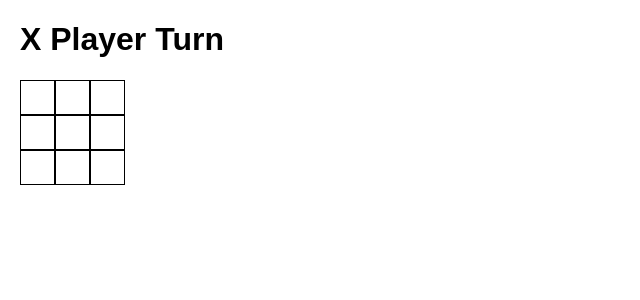
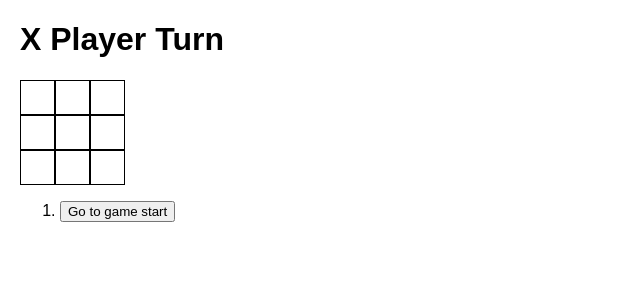
Before and after one commit to MuhRandy/tic-tac-toe-react, a React (Vite) app: page / in a window 1280 px wide. Shown: the top 300 px of the page, without its empty margins (0-640 px from the left). Built offline with nearby package versions, Linux system fonts and the light colour scheme.

Commit message:
lift state up again and make moves history

```diff
--- a/src/App.jsx
+++ b/src/App.jsx
@@ -1,9 +1,9 @@
-import Board from "./components/Board";
+import Game from "./components/Game";
 
 function App() {
   return (
     <>
-      <Board />
+      <Game />
     </>
   );
 }
--- a/src/components/Board.jsx
+++ b/src/components/Board.jsx
@@ -1,18 +1,15 @@
-import { useState } from "react";
+import calculatedWinner from "../functions/calculatedWinner";
 import Square from "./Square";
 
-const Board = () => {
-  const [squares, setSquares] = useState(Array(9).fill(null));
-  const [xTurn, setXTurn] = useState(true);
-
+const Board = ({ xTurn, squares, onPlay }) => {
   const handleClick = (i) => {
     if (squares[i] || calculatedWinner(squares)) return;
 
     const nextSquares = squares.slice();
 
     nextSquares[i] = xTurn ? "X" : "O";
-    setSquares(nextSquares);
-    setXTurn(!xTurn);
+
+    onPlay(nextSquares);
   };
 
   const winner = calculatedWinner(squares);
@@ -43,28 +40,4 @@ const Board = () => {
   );
 };
 
-function calculatedWinner(squares) {
-  // add lines array that fulfill win condition
-  const lines = [
-    [0, 1, 2],
-    [3, 4, 5],
-    [6, 7, 8],
-    [0, 3, 6],
-    [1, 4, 7],
-    [2, 5, 8],
-    [0, 4, 8],
-    [2, 4, 6],
-  ];
-
-  for (let i = 0; i < lines.length; i++) {
-    const [a, b, c] = lines[i];
-
-    if (squares[a] && squares[a] === squares[b] && squares[a] === squares[c]) {
-      return squares[a];
-    }
-  }
-
-  return false;
-}
-
 export default Board;
--- /dev/null
+++ b/src/components/Game.jsx
@@ -0,0 +1,40 @@
+import { useState } from "react";
+import Board from "./Board";
+
+const Game = () => {
+  const [xTurn, setXTurn] = useState(true);
+  const [history, setHistory] = useState([Array(9).fill(null)]);
+  const currentSquares = history[history.length - 1];
+
+  function handlePlay(nextSquares) {
+    setHistory([...history, nextSquares]);
+    setXTurn(!xTurn);
+  }
+
+  const moves = history.map((squares, move) => {
+    let description = "";
+
+    move > 0
+      ? (description = "Go to move #" + move)
+      : (description = "Go to game start");
+
+    return (
+      <li key={move}>
+        <button onClick={() => jumpTo(squares)}>{description}</button>
+      </li>
+    );
+  });
+
+  return (
+    <div className="game">
+      <div className="game-board">
+        <Board xTurn={xTurn} squares={currentSquares} onPlay={handlePlay} />
+      </div>
+      <div className="game-info">
+        <ol>{moves}</ol>
+      </div>
+    </div>
+  );
+};
+
+export default Game;
--- /dev/null
+++ b/src/functions/calculatedWinner.js
@@ -0,0 +1,25 @@
+function calculatedWinner(squares) {
+  // add lines array that fulfill win condition
+  const lines = [
+    [0, 1, 2],
+    [3, 4, 5],
+    [6, 7, 8],
+    [0, 3, 6],
+    [1, 4, 7],
+    [2, 5, 8],
+    [0, 4, 8],
+    [2, 4, 6],
+  ];
+
+  for (let i = 0; i < lines.length; i++) {
+    const [a, b, c] = lines[i];
+
+    if (squares[a] && squares[a] === squares[b] && squares[a] === squares[c]) {
+      return squares[a];
+    }
+  }
+
+  return false;
+}
+
+export default calculatedWinner;
```
